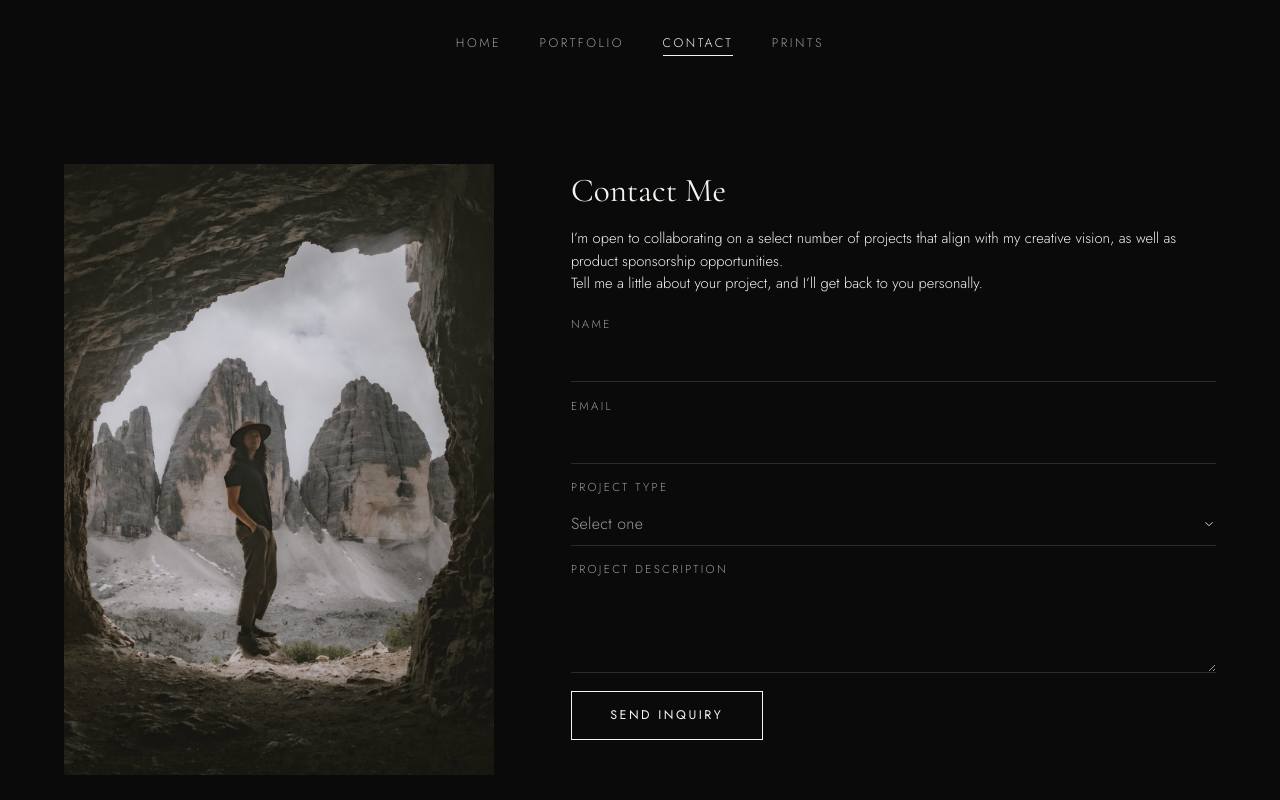
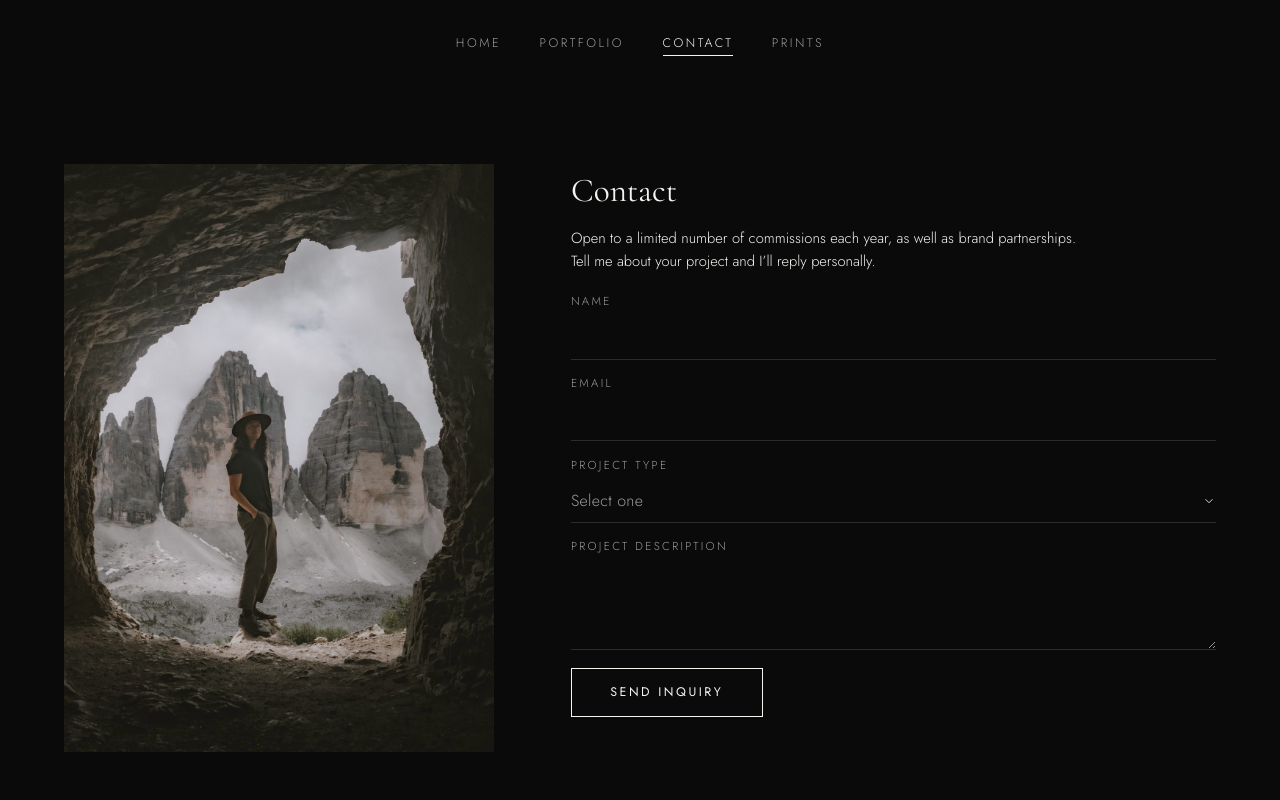
Before and after one commit to Raisedbyvolcanoes/Charlie-Orellana, a plain HTML site: page contact.html in a window 1280 px wide. Shown: the top 800 px of the page. Drawn offline with nearby package versions, Linux system fonts and the light colour scheme; a script that the page names is missing.

Commit message:
Contact text: shorter, editorial intro on contact page and homepage
Co-Authored-By: Claude Opus 5.5 <noreply@anthropic.com>
Claude-Session: https://claude.ai/code/session_01K2uGsRSftvbPqYfKMQk6Rn

```diff
--- a/contact.html
+++ b/contact.html
@@ -66,13 +66,11 @@
       <img src="tousecontact.jpg" alt="Charlie Orellana, filmmaker and photographer" width="1280" height="1600" />
     </div>
     <div class="contact-form-wrap">
-      <h1>Contact Me</h1>
+      <h1>Contact</h1>
       <p class="contact-intro">
-        I&rsquo;m open to collaborating on a select number of projects
-        that align with my creative vision, as well as product
-        sponsorship opportunities.<br />
-        Tell me a little about your project,
-        and I&rsquo;ll get back to you personally.
+        Open to a limited number of commissions each year, as well as
+        brand partnerships.<br />
+        Tell me about your project and I&rsquo;ll reply personally.
       </p>
       <form class="contact-form" name="contact-page" method="POST">
         <input type="hidden" name="access_key" value="cbae8a51-a42c-4585-a53d-71b33facf0b2" />
```
Also changed, not shown: index.html (+2 -2 lines).
